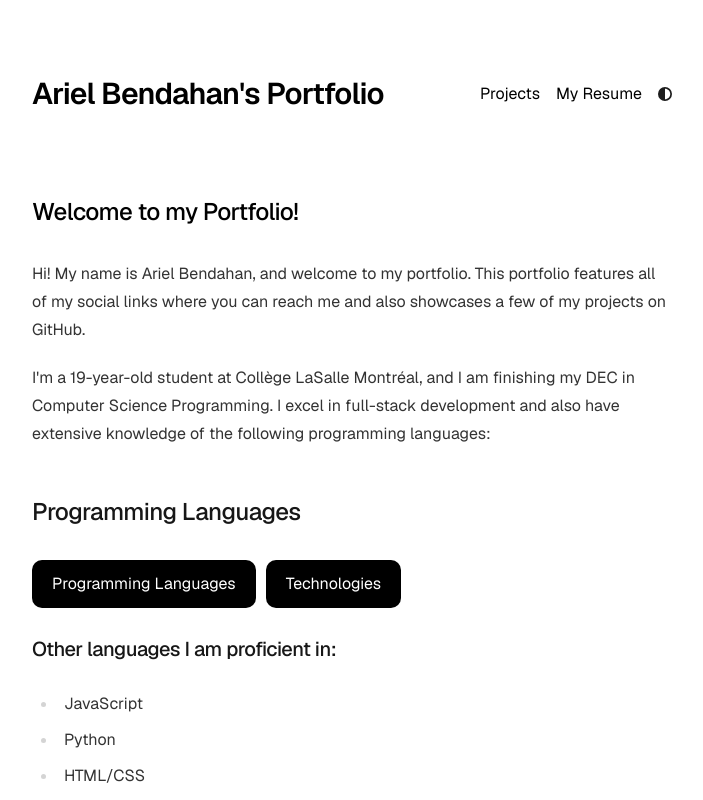
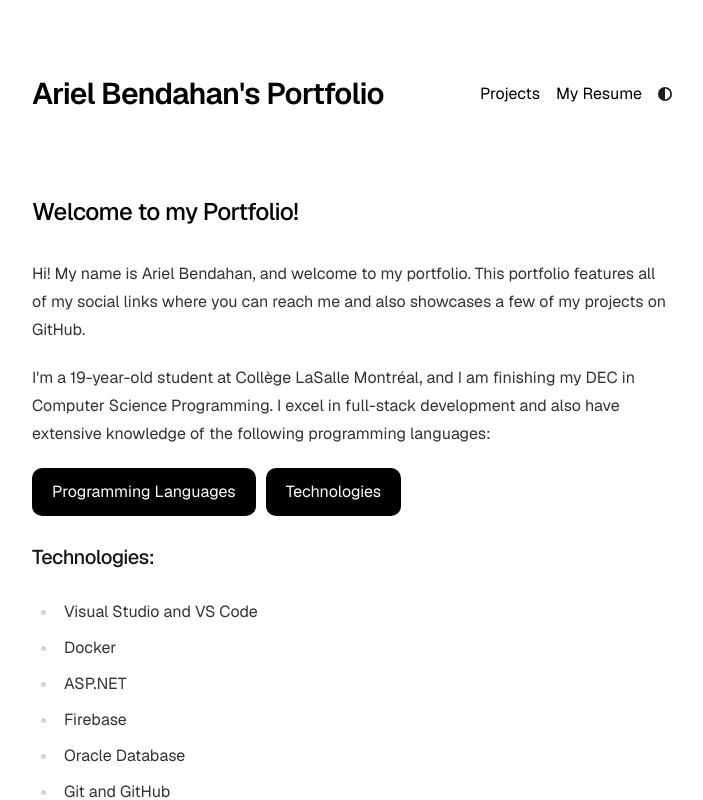
Before and after one commit to arielbendahan/vercel-portfolio, a Next.js app: page / in a window 1280 px wide. Both pictures are taken after a click on the button "Technologies". Shown: the top 800 px of the page, without its empty margins (288-991 px from the left). Built offline with nearby package versions, Linux system fonts and the light colour scheme.

Commit message:
Update page.tsx

```diff
--- a/app/page.tsx
+++ b/app/page.tsx
@@ -33,9 +33,6 @@ export default function Page() {
           I'm a 19-year-old student at Collège LaSalle Montréal, and I am finishing my DEC in Computer Science Programming.
           I excel in full-stack development and also have extensive knowledge of the following programming languages:
         </p>
-          <h2 className="mb-8 text-2xl font-medium tracking-tight">
-            Programming Languages
-          </h2>
 
         <div className="button-group">
           <button className="btn" onClick={() => setActiveSection("Section1")}>Programming Languages</button>
@@ -44,22 +41,31 @@ export default function Page() {
 
       {activeSection === "Section1" && (
         <div className="prose prose-neutral dark:prose-invert">
-          <h3>Languages I excel at:</h3>
+          <h3>Programming Languages:</h3>
           <ul>
             <li>Java</li>
+            <li>C#</li>
+            <li>C++</li>
+            <li>Python</li>
+            <li>Swift</li>
             <li>SQL</li>
-            <li>C#</li>
+            <li>HTML + CSS</li>
+            <li>JavaScript</li>
+            <li>PHP</li>
           </ul>
         </div>
       )}
 
       {activeSection === "Section2" && (
         <div className="prose prose-neutral dark:prose-invert">
-          <h3>Other languages I am proficient in:</h3>
+          <h3>Technologies:</h3>
           <ul>
-            <li>JavaScript</li>
-            <li>Python</li>
-            <li>HTML/CSS</li>
+            <li>Visual Studio and VS Code</li>
+            <li>Docker</li>
+            <li>ASP.NET</li>
+            <li>Firebase</li>
+            <li>Oracle Database</li>
+            <li>Git and GitHub</li>
           </ul>
         </div>
       )}
```
